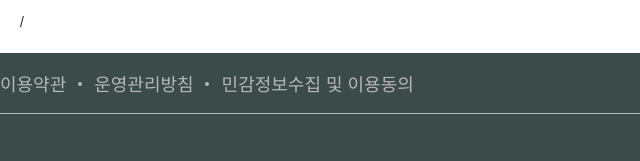
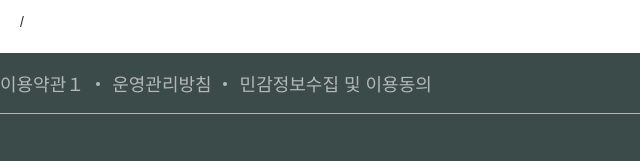
Before and after one commit to box3101/ForestHaven, an Astro site: page / in a window 1280 px wide. Shown: the part 544-705 px from the top of the page, 0-640 px from the left. Built offline with nearby package versions, Linux system fonts and the light colour scheme; Astro itself is replaced by a stand-in of ours; a web font is replaced by a local one.

Commit message:
ｆｏｏｏｔｅｒ수정

```diff
--- a/src/layouts/Footer.astro
+++ b/src/layouts/Footer.astro
@@ -3,7 +3,7 @@
 	<div class="footerTop">
 		<div class="inner">
 			<ul class="footerMenu">
-				<li><a href="#">이용약관</a></li>
+				<li><a href="#">이용약관１</a></li>
 				<li><a href="#">운영관리방침</a></li>
 				<li><a href="#">민감정보수집 및 이용동의</a></li>
 			</ul>
```
